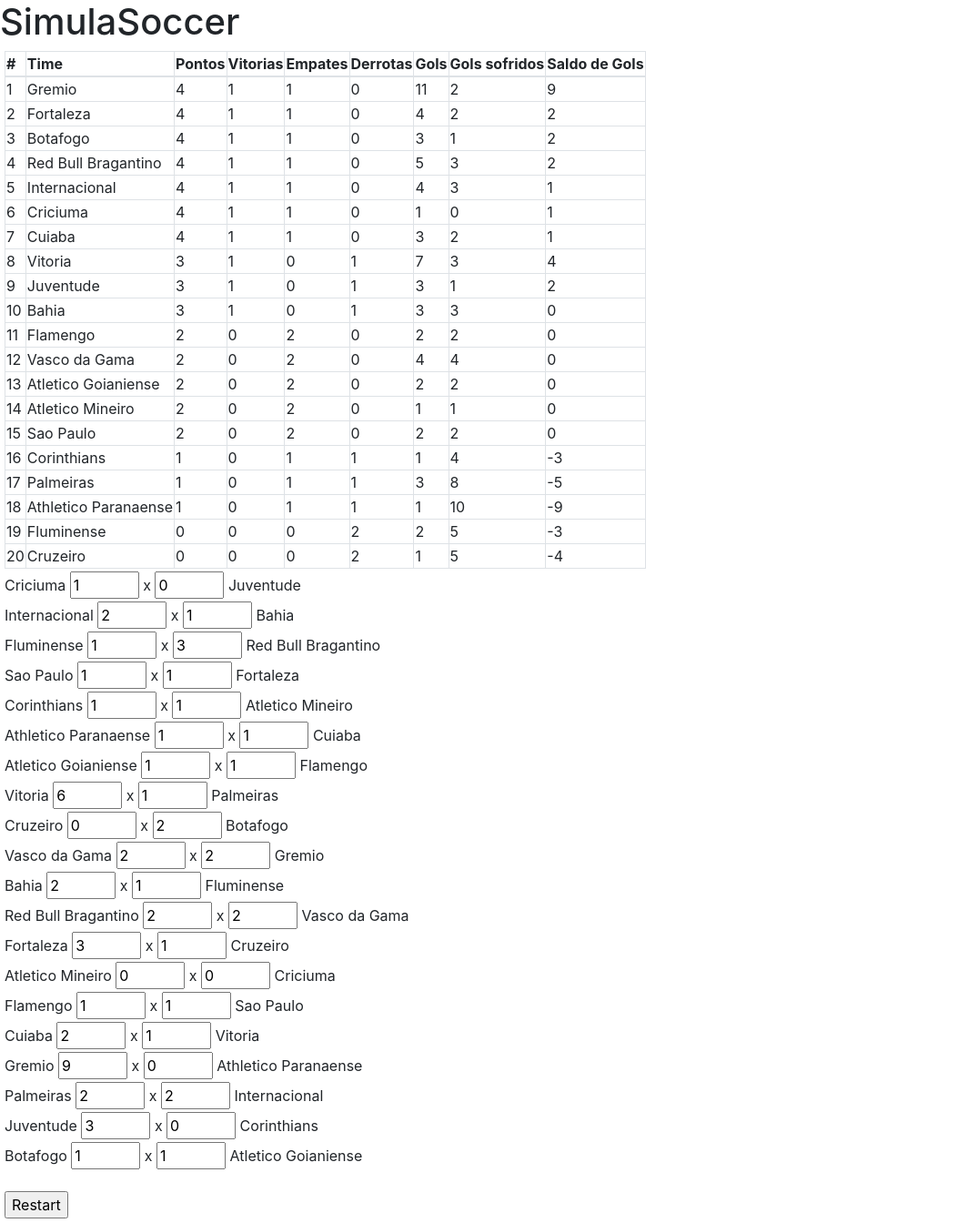
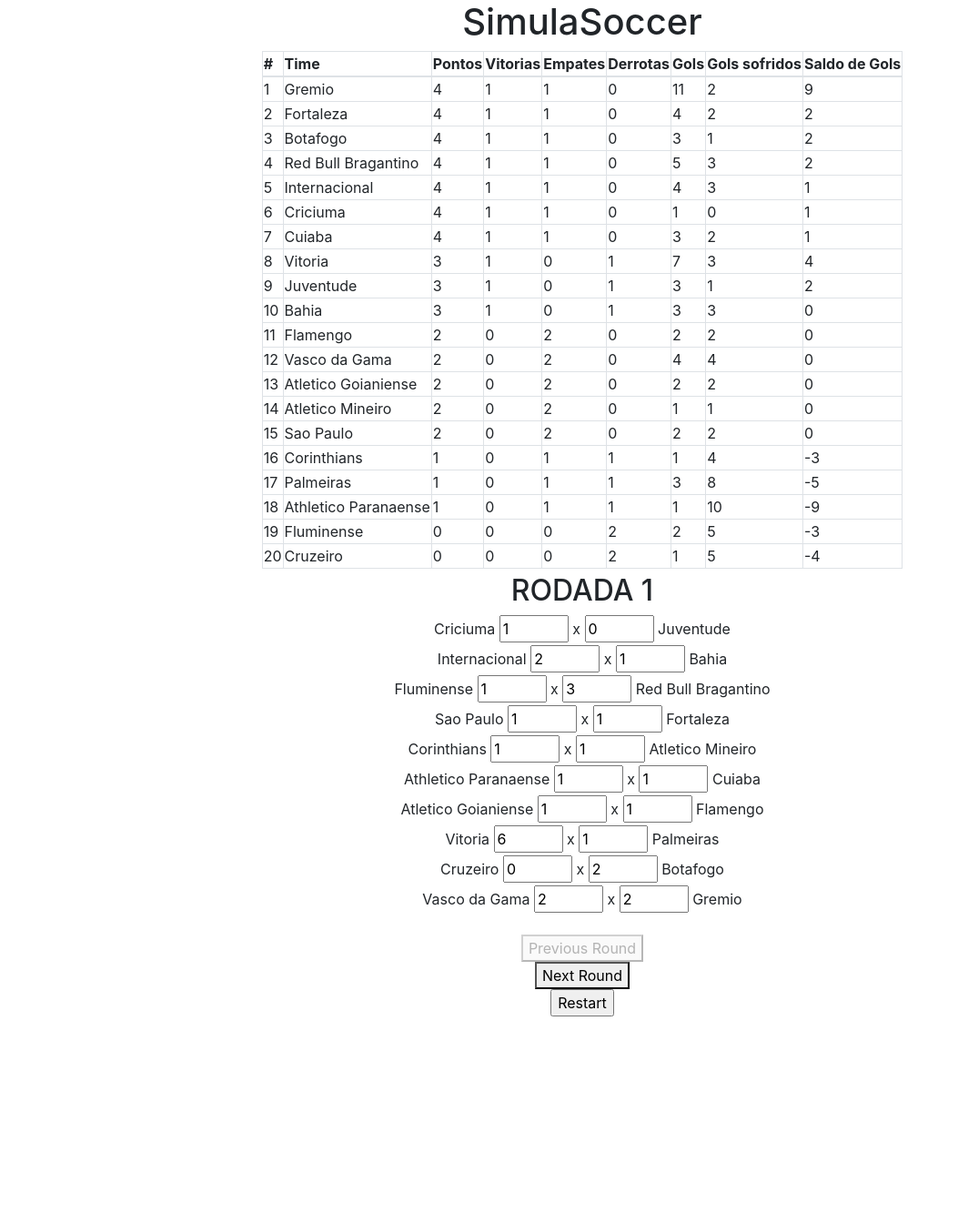
Before and after one commit to vivaccar/simula-soccer, a Django app: page / in a window 1280 px wide. Shown: the whole page at 91% size, without its empty margins (0-1053 px from the left). After the commit the page ends 1117 px from the top, so only its background shows below. Run offline with Django 5.2, Linux system fonts and the light colour scheme; data comes from the database, SQL or seed files in the repository; both versions use the stored data as it was after the commit; some libraries are stand-ins or nearby versions.

Commit message:
games separated by rounds

```diff
--- a/home/models.py
+++ b/home/models.py
@@ -21,6 +21,7 @@ class	Game(models.Model):
 	home_goals = models.IntegerField(default = None, null=True, blank=True)
 	away_goals = models.IntegerField(default = None, null=True, blank=True)
 	played = models.BooleanField(default=False)
+	round = models.IntegerField(default = 1)
 
 	def __str__(self):
 		return self.home_team.name + ' X ' + self.away_team.name
--- a/home/templates/home.html
+++ b/home/templates/home.html
@@ -9,14 +9,16 @@
 	<script src="https://maxcdn.bootstrapcdn.com/bootstrap/4.5.2/js/bootstrap.min.js"></script>
 </head>
 <body>
-	<h1>SimulaSoccer</h1>
+	<div align="center">
+		<h1>SimulaSoccer</h1>
+	</div>
 <!-- 	<div style="margin: 15px;">
 		<form method="post">
 			<input>
 			{% csrf_token %}
 		</form>
 	</div> -->
-	<div style="margin: 5px; height: 100%;">
+	<div align="center" style="margin: 5px; height: 100%;">
 		<table class="table-bordered">
 			<thead>
 				<th>#</th>
@@ -45,6 +47,9 @@
 				{% endfor %}
 			</tbody>
 		</table>
+		</div>
+		<div align="center">
+		<h2>RODADA {{current_round}}</h2>
 		{% for game in games_list %}
 		<form id="form_{{ game.id }}" method="post" action="{% url 'game' %}">
 			{% csrf_token %}
@@ -83,6 +88,16 @@
 		</script>
 		{% endfor %}
 		<br>
+		<form method="post" action="{% url 'prev_round' %}">
+			{% csrf_token %}
+			<input type="hidden" name="current_round" value="{{ current_round }}">
+			<button type="submit" {% if current_round == 1 %}disabled{% endif %}>Previous Round</button>
+		</form>
+		<form method="post" action="{% url 'next_round' %}">
+			{% csrf_token %}
+			<input type="hidden" name="current_round" value="{{ current_round }}">
+			<button type="submit">Next Round</button>
+		  </form>
 		<form method="post" action="{% url 'restart' %}">
 		{% csrf_token %}
 		<input type="submit" value="Restart">
--- a/home/urls.py
+++ b/home/urls.py
@@ -4,5 +4,7 @@ from . import views
 urlpatterns = [
 	path('', views.game, name='game'),
 	path('', views.home, name='home'),
-	path('0', views.restart, name='restart')
+	path('restart', views.restart, name='restart'),
+	path('next_round', views.next_round, name='next_round'),
+	path('prev_round', views.prev_round, name='prev_round')
 ]
--- a/home/views.py
+++ b/home/views.py
@@ -7,12 +7,10 @@ from .forms import Game_forms
 
 # Create your views here.
 
-def	home(request):
+def	home(request, current_round):
+	games_list = Game.objects.filter(round = current_round)
 	teams_list = Team.objects.order_by('-points', '-wins', '-sg')
-	context = {'teams_list': teams_list}
-	games_list = Game.objects.all()
-	teams_list = Team.objects.order_by('-points', '-wins', '-sg')
-	context = {'teams_list': teams_list, 'games_list': games_list}
+	context = {'teams_list': teams_list, 'games_list': games_list, 'current_round' : current_round}
 	return (render(request, 'home.html', context))
 
 def reset_result(game, home_team, away_team):
@@ -48,6 +46,7 @@ def game(request):
 		home_team = Team.objects.get(name=home_team_name)
 		away_team = Team.objects.get(name=away_team_name)
 		game_class = Game.objects.get(id = game_id)
+		round = game_class.round
 		if game_class.played == True:
 			reset_result(game_class, home_team, away_team)
 		home_team.goals_pro += home_goals
@@ -75,8 +74,8 @@ def game(request):
 		game_class.save()
 		home_team.save()
 		away_team.save()
-		return home(request)
-	return home(request)
+		return home(request, round)
+	return home(request, 1)
 
 def	restart_teams():
 	teams_list = Team.objects.all()
@@ -102,4 +101,12 @@ def	restart_games():
 def	restart(request):
 	restart_teams()
 	restart_games()
-	return home(request)
+	return home(request, 1)
+
+def next_round(request):
+	round = int(request.POST.get('current_round'))
+	return home(request, round + 1)
+
+def prev_round(request):
+	round = int(request.POST.get('current_round'))
+	return home(request, round - 1)
```
Also changed, not shown: db.sqlite3, home/migrations/0006_game_round.py (added).
